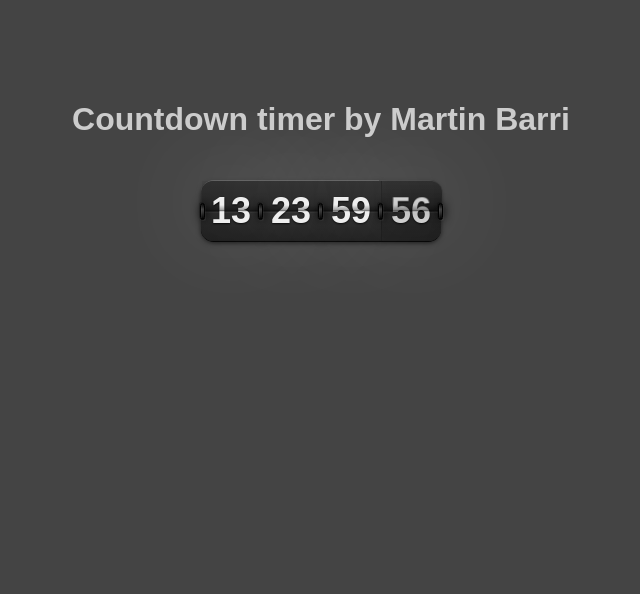
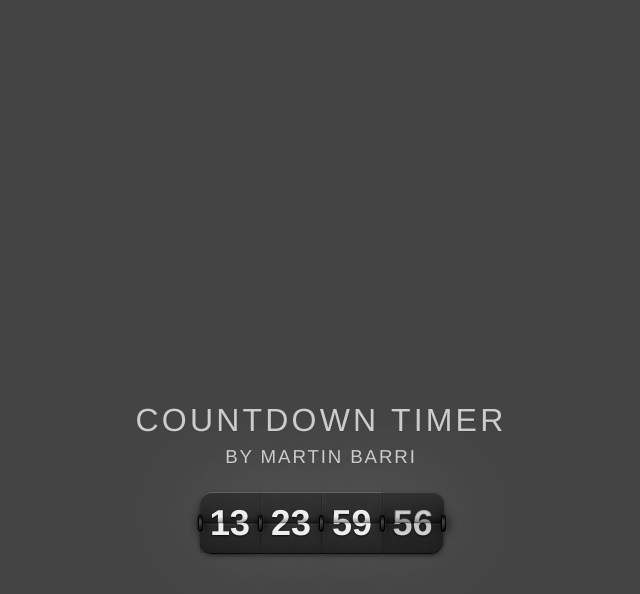
Before and after one commit to maeertin/countdown, a plain HTML site: page index.html in a window 1280 px wide. Shown: the whole page, without its empty margins (319-959 px from the left). Drawn offline with nearby package versions, Linux system fonts and the light colour scheme.

Commit message:
Some refactor & corrected some shadowing styles.

```diff
--- /dev/null
+++ b/assets/css/main.css
@@ -0,0 +1,32 @@
+html, body {
+	height: 100%;
+	width: 100%;
+}
+
+body {
+	padding: 80px 20px;
+	background: #444;
+	max-width: 600px;
+	margin: 0 auto;
+	display: table;
+	font-family: Helvetica, Arial, sans-serif;
+	text-align: center;
+	color: #ccc;
+}
+
+h1, h2, h3, h4, h5 {
+	margin: 0 0 0.2em;
+	text-shadow: 0 1px 1px rgba(0,0,0,.1);
+	text-transform: uppercase;
+	letter-spacing: 0.1em;
+	font-weight: 100;
+}
+
+.countdown {
+	margin-top: 20px;
+}
+
+.center {
+	vertical-align: middle;
+	display: table-cell;
+}
--- /dev/null
+++ b/assets/css/mb.countdown.less
@@ -0,0 +1,206 @@
+/**
+ * Countdown timer 0.0.4
+ * @author Martin Barri
+ * @website https://github.com/maeertin/countdown
+ */
+
+.countdown {
+	border-top: 1px solid rgba(255,255,255,0.2);
+	border-bottom: 1px solid #000;
+	display: inline-block;
+	border-radius: 13px;
+	position: relative;
+
+	.flip {
+		position: relative;
+		height: 60px;
+		width: 60px;
+		float: left;
+		line-height: 60px;
+		font-weight: 700;
+		font-size: 36px;
+		box-shadow: 0 2px 5px rgba(0, 0, 0, .7);
+
+		+ .flip {
+			margin-left: 1px;
+		}
+
+		&:first-child {
+			// border radiuses
+			border-radius: 13px 0 0 13px;
+			&:before       { border-radius: 13px 0 0 0 }
+			.ticker a .inn { border-radius: 12px 0 0 12px }
+
+			// .ticker.before .up .shadow, .ticker.active .up .shadow {
+			// 	border-radius: 10px 10px 0 0;
+			// }
+
+			// .ticker.before .down .shadow, .ticker.active .down .shadow {
+			// 	border-radius: 0 0 10px 10px;
+			// }
+		}
+
+		&:last-child {
+			// border radiuses
+			border-radius: 0 13px 13px 0;
+			&:before       { border-radius: 0 12px 0 0 }
+			.ticker a .inn { border-radius: 0 12px 12px 0 }
+
+			.up, .down { border: 0 }
+		}
+	}
+
+	.ticker {
+		position: absolute;
+		height: 100%;
+		width: 100%;
+		z-index: 1;
+		left: 0;
+		top: 0;
+
+		&:first-child {
+			z-index: 2;
+		}
+
+		.up {
+			border-right: 1px solid #202020;
+
+			.inn { top: 0 }
+		}
+
+		.down {
+			border-right: 1px solid #141414;
+
+			.inn { bottom: 0 }
+		}
+
+		a {
+			perspective: 150px;
+			display: block;
+			height: 100%;
+			cursor: text;
+
+			div {
+				position: absolute;
+				overflow: hidden;
+				height: 50%;
+				width: 100%;
+				z-index: 1;
+				left: 0;
+
+				&.up   { transform-origin: 50% 100%; top: 0; }
+				&.down { transform-origin: 50% 0%; bottom: 0; }
+			}
+
+			.shadow {
+				position: absolute;
+				height: 100%;
+				width: 100%;
+				z-index: 2;
+			}
+
+			.inn {
+				background-color: #2e2e2e;
+				position: absolute;
+				height: 200%;
+				width: 100%;
+				z-index: 1;
+				left: 0;
+				text-shadow: 0 1px 2px #000;
+				text-align: center;
+				color: #eee;
+				background-image: -webkit-linear-gradient(top, rgb(46, 46, 46), rgb(26, 26, 26));
+				background-image: linear-gradient(top, rgb(46, 46, 46), rgb(26, 26, 26));
+			}
+		}
+
+		// layers order
+		&.active, &.active .down, &.before .up { z-index: 2; }
+		&.before                               { z-index: 3; }
+
+		// flip animations
+		&.active       { animation: asd .5s .5s linear both; }
+		&.active .down { animation: turn .5s .5s linear both; }
+		&.before .up   { animation: turn2 .5s linear both; }
+
+		// Shadow animations
+
+		// animates the shadow of the top two plates
+		&.before .up .shadow,
+		&.active .up .shadow {
+			border-radius: 0 10px 0 0;
+			background: -webkit-linear-gradient(to bottom, rgba(0, 0, 0, .1) 0%, rgba(0, 0, 0, 1) 100%);
+			background: linear-gradient(to bottom, rgba(0, 0, 0, .1) 0%, rgba(0, 0, 0, 1) 100%);
+		}
+		&.before .up .shadow { animation: show .5s linear both; }
+		&.active .up .shadow { animation: hide .5s .3s linear both; }
+
+		// animates the shadow of the bottom two plates
+		&.before .down .shadow,
+		&.active .down .shadow {
+			border-radius: 0 0 10px 0;
+			background: -webkit-linear-gradient(to bottom, rgba(0, 0, 0, 1) 0%, rgba(0, 0, 0, .1) 100%);
+			background: linear-gradient(to bottom, rgba(0, 0, 0, 1) 0%, rgba(0, 0, 0, .1) 100%);
+		}
+		&.before .down .shadow { animation: show .5s linear both; }
+		&.active .down .shadow { animation: hide .5s .3s linear both; }
+	}
+
+	// the mid border with gradient
+	.flip:before {
+		border-bottom: 1px solid rgba(0,0,0,0.1);
+		pointer-events: none;
+		z-index: 8;
+		height: 30px;
+		width: 60px;
+		left: 1px;
+		top: 0;
+		box-shadow: 0 -1px 0 rgba(0, 0, 0, .2) inset, 0 1px 0 rgba(255, 255, 255, .04), 0 5px 100px rgba(255, 255, 255, .3);
+		background: -webkit-linear-gradient(top, transparent 80%, rgba(0, 0, 0, .4));
+		background: linear-gradient(top, transparent 80%, rgba(0, 0, 0, .4));
+	}
+
+	// the rounded gears holding the flippers
+	&:before, .flip:after {
+		border: 1px solid black;
+		border-radius: 3px;
+		z-index: 9;
+		height: 15px;
+		width: 3px;
+		top: 22px;
+		box-shadow: -1px -1px 0 rgba(0, 0, 0, .2), 1px 1px 0 rgba(255, 255, 255, .05) inset, 1px 0 10px rgba(0, 0, 0, 1), 1px 1px 0 rgba(255, 255, 255, .06);
+		background: -webkit-linear-gradient(top, black, #424242 35%, #363636 52%, black);
+		background: linear-gradient(top, black, #424242 35%, #363636 52%, black);
+	}
+
+	.flip:after { right: -3px }
+	&:before    { left: -2px }
+
+	&:before, .flip:before, .flip:after {
+		position: absolute;
+		display: block;
+		content: '';
+	}
+}
+
+@keyframes asd {
+	0%   { z-index: 2; }
+	5%   { z-index: 6; }
+	100% { z-index: 4; }
+}
+@keyframes turn {
+	0%   { transform: rotateX(90deg); }
+	100% { transform: rotateX(0deg); }
+}
+@keyframes turn2 {
+	0%   { transform: rotateX(0deg); }
+	100% { transform: rotateX(-90deg); }
+}
+@keyframes show {
+	0%   { opacity: 0; }
+	100% { opacity: 1; }
+}
+@keyframes hide {
+	0%   { opacity: 1; }
+	100% { opacity: 0; }
+}
--- /dev/null
+++ b/assets/js/jquery.mb.countdown.js
@@ -0,0 +1,126 @@
+/**
+ * Countdown timer 0.0.4
+ * @author Martin Barri
+ * @website https://github.com/maeertin/countdown
+ */
+(function($) {
+
+	// Creating the plugin
+	$.fn.countdown = function(settings) {
+		var $el = this;
+
+		// Number of seconds in every time division
+		var days    = 24*60*60,
+			hours   = 60*60,
+			minutes = 60;
+
+		var _left, left, d, h, m, s;
+
+		// Extend settings
+		settings = $.extend({
+			timestamp : new Date(+new Date + 12096e5), // two weeks from now
+			theme     : 'advanced'
+		}, settings);
+
+		// Initialize the plugin
+		init();
+
+		function init() {
+			$el.addClass('theme-' + settings.theme);
+			$el.append('\
+				<div class="flip dayPlay" />\
+				<div class="flip hourPlay" />\
+				<div class="flip minutePlay" />\
+				<div class="flip secondPlay" />\
+			');
+
+			tick();
+		}
+
+		function twoDigit(number) {
+			return number < 10 ? '0' + number : number;
+		}
+
+		function animate(target, number) {
+			if (settings.theme !== 'advanced') {
+				$el.find(target).html(number);
+
+				return;
+			}
+
+			var $target  = $el.find(target),
+				pageLoad = $target.is(':empty'),
+				active   = $target.find('.start, .active').data('active'),
+				before   = ~~number - 1 !== 10 ? ~~number - 1 : 0;
+
+			if (number != active) {
+				$target.find('.before').remove();
+				$target.find('.start, .active').removeClass('start active').addClass('before');
+
+				var output = '\
+					<div class="ticker ' + ( pageLoad ? 'start' : 'active' ) + '" data-active="' + number + '">\
+						<a>\
+							<div class="up">\
+								<div class="shadow"></div>\
+								<div class="inn">' + number + '</div>\
+							</div>\
+							<div class="down">\
+								<div class="shadow"></div>\
+								<div class="inn">' + number + '</div>\
+							</div>\
+						</a>\
+					</div>';
+
+				$target.append(output);
+			}
+		}
+
+		function tick() {
+			// Time left
+			left = Math.floor((settings.timestamp - (new Date())) / 1000);
+			left = _left = Math.max(left, 0);
+
+			// Callback
+			if (settings.callback)
+				settings.callback(left);
+
+			// Number of days left
+			d = Math.floor(left / days);
+			d = twoDigit(d);
+			left -= d*days;
+
+			// Number of hours left
+			h = Math.floor(left / hours);
+			h = twoDigit(h);
+			left -= h*hours;
+
+			// Number of minutes left
+			m = Math.floor(left / minutes);
+			m = twoDigit(m);
+			left -= m*minutes;
+
+			// Number of seconds left
+			s = left;
+			s = twoDigit(s);
+
+			// Days
+			animate('.dayPlay', d);
+
+			// Hours
+			animate('.hourPlay', h);
+
+			// Minutes
+			animate('.minutePlay', m);
+
+			// Seconds
+			animate('.secondPlay', s);
+
+			// Scheduling another call of this function in 1s
+			if (_left > 0)
+				setTimeout(tick, 1000);
+		}
+
+		return this;
+	};
+
+})(jQuery);
--- a/index.html
+++ b/index.html
@@ -3,33 +3,24 @@
 <head>
 	<meta charset="UTF-8">
 
-	<script src="//ajax.googleapis.com/ajax/libs/jquery/1.10.2/jquery.min.js"></script>
-	<script src="js/prefixfree.min.js"></script>
-	<script src="js/jquery.mb.countdown.js"></script>
-
-	<link rel="stylesheet" href="css/mb.countdown.css">
-	<style>
-	body {
-		background: #444;
-		max-width: 600px;
-		margin: 0 auto;
-		padding: 80px 20px;
-		font-family: Arial, sans-serif;
-		text-align: center;
-		color: #ccc;
-	}
-	.countdown {
-		margin-top: 20px;
-	}
-	</style>
+	<link rel="stylesheet/less" type="text/css" href="assets/css/mb.countdown.less">
+	<link rel="stylesheet" href="assets/css/main.css">
 
 	<title>Countdown</title>
 </head>
 <body>
 
-	<h1>Countdown timer by Martin Barri</h1>
+	<div class="center">
+		<h1>Countdown timer</h1>
+		<h3>by Martin Barri</h3>
 
-	<div class="countdown"></div>
+		<div class="countdown"></div>
+	</div>
+
+	<script src="//cdnjs.cloudflare.com/ajax/libs/jquery/2.1.1/jquery.min.js"></script>
+	<script src="//cdnjs.cloudflare.com/ajax/libs/prefixfree/1.0.7/prefixfree.min.js"></script>
+	<script src="//cdnjs.cloudflare.com/ajax/libs/less.js/1.7.5/less.min.js"></script>
+	<script src="assets/js/jquery.mb.countdown.js"></script>
 
 	<script>
 	/*
@@ -40,7 +31,7 @@
 	 */
 	var ts = new Date(+new Date + 12096e5); // Two weeks from now
 	$('.countdown').countdown({
-		timestamp: ts
+		timestamp : ts
 	});
 	</script>
 </body>
--- a/js/jquery.mb.countdown.js
+++ /dev/null
@@ -1,113 +0,0 @@
-/**
- * Countdown timer 0.0.4
- * @author Martin Barri
- * @website https://github.com/maeertin/countdown
- */
-(function($) {
-
-	// Creating the plugin
-	$.fn.countdown = function(settings) {
-
-		var el = this;
-
-		var options = $.extend({
-			timestamp: 0
-		}, settings);
-
-		// Number of seconds in every time division
-		var days    = 24*60*60,
-			hours   = 60*60,
-			minutes = 60;
-
-		var _left, left, d, h, m, s;
-
-		// Initialize the plugin
-		init(el);
-
-		(function tick() {
-
-			// Time left
-			left = Math.floor((options.timestamp - (new Date())) / 1000);
-			_left = left = left > 0 ? left : 0;
-
-			// Callback
-			if (settings.callback) settings.callback(left);
-
-			// Number of days left
-			d = Math.floor(left / days);
-			d = twoDigit(d);
-			left -= d*days;
-
-			// Number of hours left
-			h = Math.floor(left / hours);
-			h = twoDigit(h);
-			left -= h*hours;
-
-			// Number of minutes left
-			m = Math.floor(left / minutes);
-			m = twoDigit(m);
-			left -= m*minutes;
-
-			// Number of seconds left
-			s = left;
-			s = twoDigit(s);
-
-			// Days
-			animate('.dayPlay', d);
-
-			// Hours
-			animate('.hourPlay', h);
-
-			// Minutes
-			animate('.minutePlay', m);
-
-			// Seconds
-			animate('.secondPlay', s);
-
-			// Scheduling another call of this function in 1s
-			if (_left > 0) setTimeout(tick, 1000);
-		})();
-
-		function init(element) {
-			element.append('\
-				<div class="flip dayPlay" />\
-				<div class="flip hourPlay" />\
-				<div class="flip minutePlay" />\
-				<div class="flip secondPlay" />\
-			');
-		}
-
-		function twoDigit(number) {
-			return number < 10 ? '0' + number : number;
-		}
-
-		function animate(target, number) {
-			var pageLoad = $(target).is(':empty'),
-				active = $('.start, .active', target).data('active'),
-				before = ((parseInt(number) - 1) !== 10) ? parseInt(number) - 1 : 0;
-
-			if ( number != active ) {
-				$('.before', target).remove();
-				$('.start, .active', target).removeClass('start active').addClass('before');
-
-				var output = '\
-					<div class="ticker ' + ( pageLoad ? 'start' : 'active' ) + '" data-active="' + number + '">\
-						<a>\
-							<div class="up">\
-								<div class="shadow"></div>\
-								<div class="inn">' + number + '</div>\
-							</div>\
-							<div class="down">\
-								<div class="shadow"></div>\
-								<div class="inn">' + number + '</div>\
-							</div>\
-						</a>\
-					</div>';
-				$(el).find(target).append(output);
-			}
-		}
-
-		return this;
-	};
-
-})(jQuery);
```
Also changed, not shown: css/mb.countdown.css (deleted), js/prefixfree.min.js (deleted), 1 other file.
